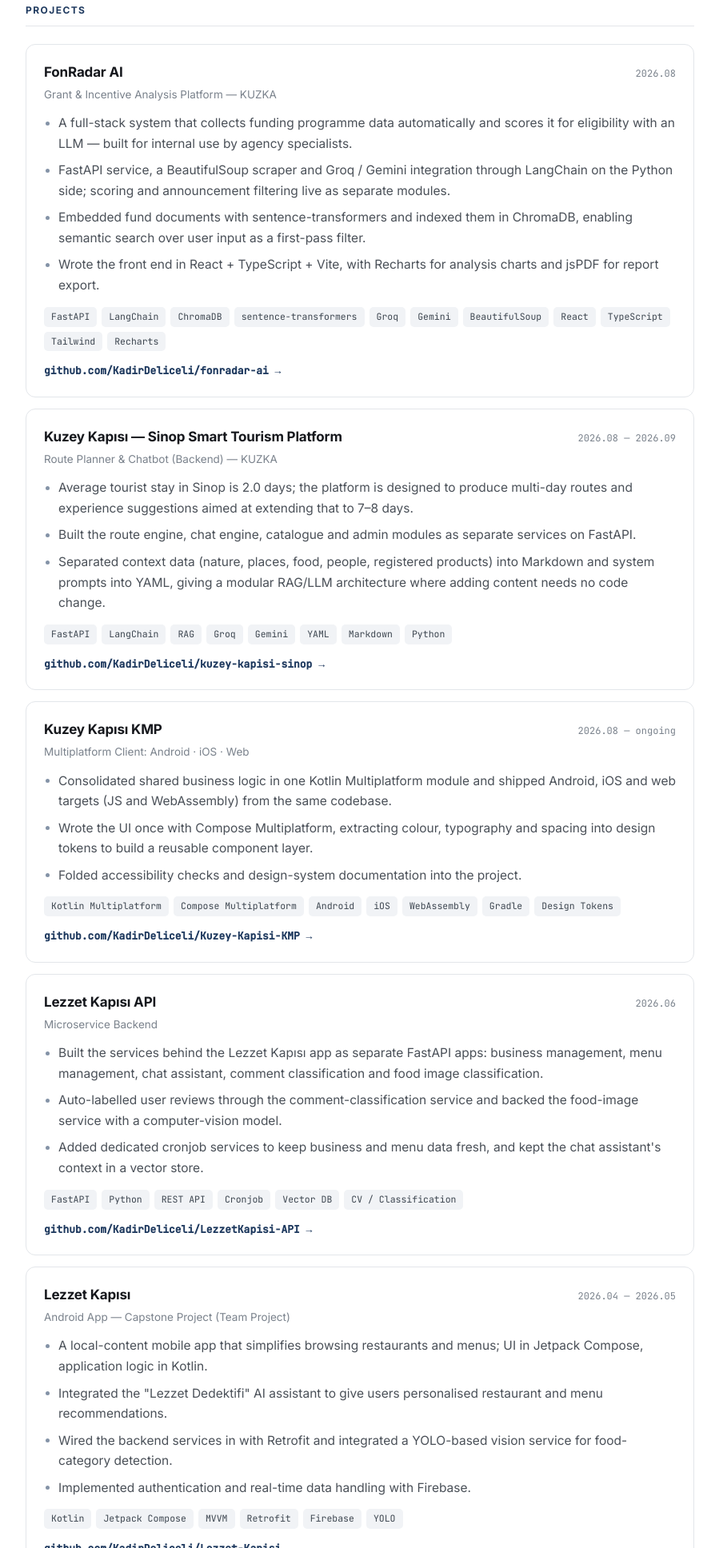
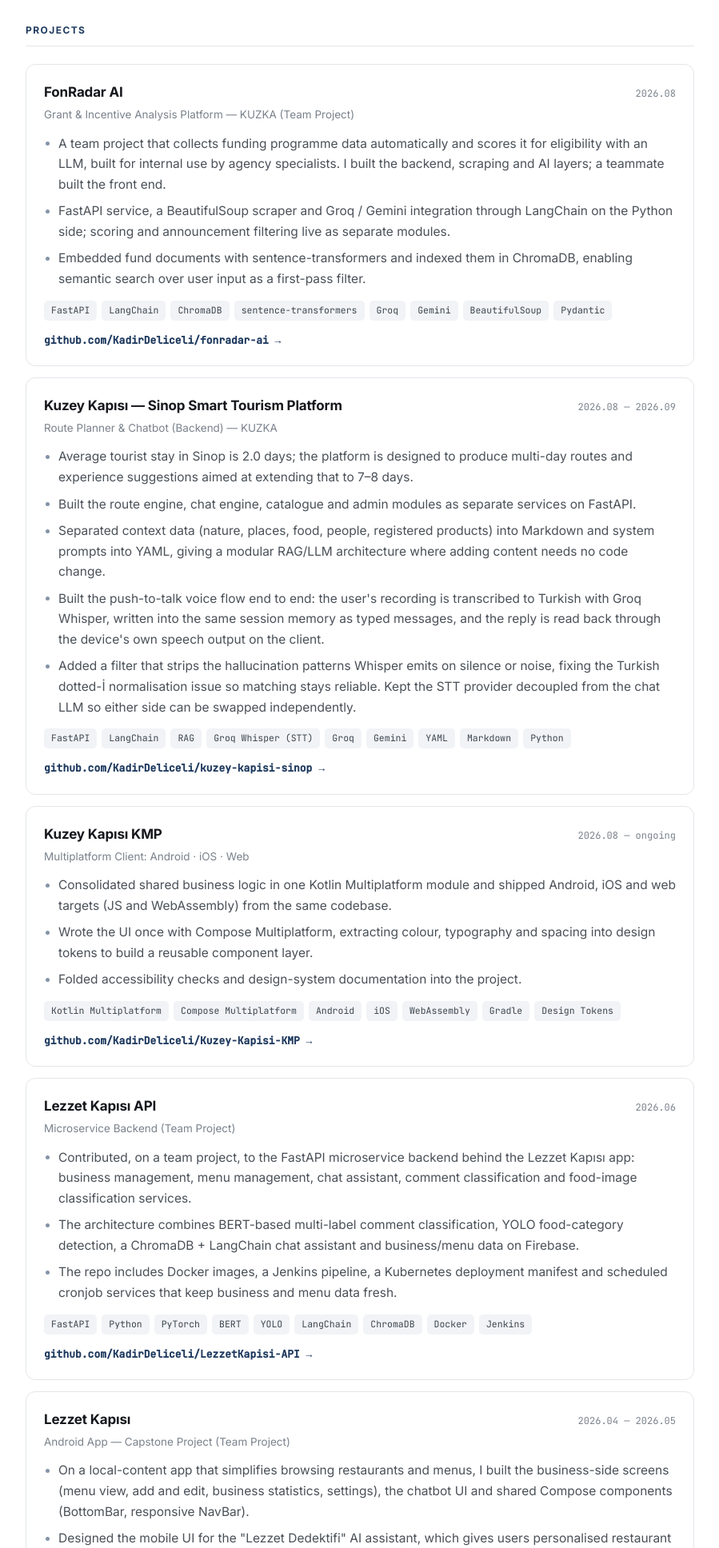
Before and after one commit to KadirDeliceli/KadirDeliceli.github.io, a plain HTML site: page index.html in a window 1280 px wide. Shown: the part 864-2800 px from the top of the page at 80% size, without its empty margins (190-1089 px from the left). Drawn offline with Linux system fonts and the light colour scheme.

Commit message:
Update index.html

```diff
--- a/index.html
+++ b/index.html
@@ -208,7 +208,7 @@
     </div>
     <div class="org"><span data-tr>Kuzey Anadolu Kalkınma Ajansı (KUZKA) — Sinop Yatırım Destek Ofisi</span><span data-en>North Anatolia Development Agency (KUZKA) — Sinop Investment Support Office</span></div>
     <ul class="pts">
-      <li><span data-tr><strong>FonRadar AI:</strong> Farklı kaynaklardan otomatik veri toplayan ve hibe/destek fonlarını uygunluk açısından LLM ile puanlayan tam yığın bir platform geliştirdim. Ajans uzmanlarının 4-5 gün süren manuel fon tarama sürecini 5-10 dakikaya indirdim.</span><span data-en><strong>FonRadar AI:</strong> Built a full-stack platform that scrapes grant and funding data from multiple sources and scores each fund for eligibility with an LLM, cutting the agency's manual review cycle from 4–5 days to 5–10 minutes.</span></li>
+      <li><span data-tr><strong>FonRadar AI:</strong> Ekip projesinde, farklı kaynaklardan otomatik veri toplayan ve hibe/destek fonlarını uygunluk açısından LLM ile puanlayan backend, veri kazıma ve yapay zeka katmanını geliştirdim. Ajans uzmanlarının 4-5 gün süren manuel fon tarama sürecini 5-10 dakikaya indirdim.</span><span data-en><strong>FonRadar AI:</strong> On a team project, built the backend, scraping and AI layers that collect grant and funding data from multiple sources and score each fund for eligibility with an LLM, cutting the agency's manual review cycle from 4–5 days to 5–10 minutes.</span></li>
       <li><span data-tr><strong>Kuzey Kapısı — Sinop Akıllı Turizm Platformu:</strong> LangChain ve RAG mimarisiyle akıllı rota planlayıcı ve yerel bilgi asistanı kurdum; Kotlin Multiplatform ile Android, iOS ve web istemcilerini tek kod tabanından yazdım.</span><span data-en><strong>Kuzey Kapısı — Sinop Smart Tourism Platform:</strong> Built a route planner and local knowledge assistant on LangChain and RAG, plus Android, iOS and web clients from a single Kotlin Multiplatform codebase.</span></li>
       <li><span data-tr>Servisleri REST API standartlarında tasarladım; uç noktaları Postman ile test edip Git üzerinden sürüm yönetimi yaptım ve Linux sunucu ortamında çalıştırdım.</span><span data-en>Designed the services to REST conventions, tested endpoints with Postman, managed versioning through Git and deployed on Linux servers.</span></li>
       <li><span data-tr>Yatırım Destek Ofisi ekibiyle haftalık iterasyonlar halinde çalışarak teknik çıktıları bölgesel yatırım ve hibe süreçlerine entegre ettim.</span><span data-en>Worked in weekly iterations with the Investment Support Office team, feeding technical output into regional investment and grant workflows.</span></li>
@@ -224,14 +224,13 @@
       <h3>FonRadar AI</h3>
       <span class="when">2026.08</span>
     </div>
-    <p class="sub"><span data-tr>Hibe &amp; Destek Analiz Platformu — KUZKA</span><span data-en>Grant &amp; Incentive Analysis Platform — KUZKA</span></p>
+    <p class="sub"><span data-tr>Hibe &amp; Destek Analiz Platformu — KUZKA (Ekip Projesi)</span><span data-en>Grant &amp; Incentive Analysis Platform — KUZKA (Team Project)</span></p>
     <ul class="pts">
-      <li><span data-tr>Fon ve destek programı verilerini otomatik toplayan, uygunluk kriterlerine göre LLM ile puanlayan tam yığın bir sistem. Ajans uzmanlarının iç kullanımı için geliştirildi.</span><span data-en>A full-stack system that collects funding programme data automatically and scores it for eligibility with an LLM — built for internal use by agency specialists.</span></li>
+      <li><span data-tr>Fon ve destek programı verilerini otomatik toplayan, uygunluk kriterlerine göre LLM ile puanlayan, ajans uzmanlarının iç kullanımı için geliştirilmiş ekip projesi. Ben backend, veri kazıma ve yapay zeka katmanlarını geliştirdim; arayüzü ekip arkadaşım yazdı.</span><span data-en>A team project that collects funding programme data automatically and scores it for eligibility with an LLM, built for internal use by agency specialists. I built the backend, scraping and AI layers; a teammate built the front end.</span></li>
       <li><span data-tr>Python tarafında FastAPI servisi, BeautifulSoup tabanlı kazıyıcı ve LangChain üzerinden Groq / Gemini entegrasyonu; skorlama ve duyuru filtreleme ayrı modüller olarak kuruldu.</span><span data-en>FastAPI service, a BeautifulSoup scraper and Groq / Gemini integration through LangChain on the Python side; scoring and announcement filtering live as separate modules.</span></li>
       <li><span data-tr>Fon metinlerini sentence-transformers ile vektörleştirip ChromaDB'de indeksledim; kullanıcı girdisiyle semantik arama yaparak ön eleme yapılmasını sağladım.</span><span data-en>Embedded fund documents with sentence-transformers and indexed them in ChromaDB, enabling semantic search over user input as a first-pass filter.</span></li>
-      <li><span data-tr>Arayüzü React + TypeScript + Vite ile yazdım; Recharts ile analiz grafikleri, jsPDF ile rapor dışa aktarma ekledim.</span><span data-en>Wrote the front end in React + TypeScript + Vite, with Recharts for analysis charts and jsPDF for report export.</span></li>
-    </ul>
-    <div class="tags"><span class="tag">FastAPI</span><span class="tag">LangChain</span><span class="tag">ChromaDB</span><span class="tag">sentence-transformers</span><span class="tag">Groq</span><span class="tag">Gemini</span><span class="tag">BeautifulSoup</span><span class="tag">React</span><span class="tag">TypeScript</span><span class="tag">Tailwind</span><span class="tag">Recharts</span></div>
+          </ul>
+    <div class="tags"><span class="tag">FastAPI</span><span class="tag">LangChain</span><span class="tag">ChromaDB</span><span class="tag">sentence-transformers</span><span class="tag">Groq</span><span class="tag">Gemini</span><span class="tag">BeautifulSoup</span><span class="tag">Pydantic</span></div>
     <a class="repo" href="https://github.com/KadirDeliceli/fonradar-ai" target="_blank" rel="noopener">github.com/KadirDeliceli/fonradar-ai →</a>
   </article>
 
@@ -245,8 +244,10 @@
       <li><span data-tr>Sinop'ta ortalama turist kalış süresi 2,0 gün; platformu bu süreyi 7-8 güne çıkarma hedefiyle çok günlük rota ve deneyim önerileri üretecek şekilde kurguladım.</span><span data-en>Average tourist stay in Sinop is 2.0 days; the platform is designed to produce multi-day routes and experience suggestions aimed at extending that to 7–8 days.</span></li>
       <li><span data-tr>Rota motoru, sohbet motoru, katalog ve yönetim modüllerini ayrı servisler olarak FastAPI üzerine kurdum.</span><span data-en>Built the route engine, chat engine, catalogue and admin modules as separate services on FastAPI.</span></li>
       <li><span data-tr>Bağlam verilerini (doğa, mekânlar, lezzetler, kişiler, tescilli ürünler) Markdown, sistem istemlerini YAML olarak ayrıştırarak modüler ve sürdürülebilir bir RAG/LLM mimarisi kurdum — yeni içerik eklemek kod değişikliği gerektirmiyor.</span><span data-en>Separated context data (nature, places, food, people, registered products) into Markdown and system prompts into YAML, giving a modular RAG/LLM architecture where adding content needs no code change.</span></li>
+      <li><span data-tr>Bas-konuş sesli sohbet akışını uçtan uca kurdum: kullanıcının ses kaydı Groq Whisper ile Türkçe metne çevriliyor, yazılı mesajlarla aynı oturum hafızasına yazılıyor, üretilen cevap ise istemcide cihazın kendi ses çıkışıyla okunuyor.</span><span data-en>Built the push-to-talk voice flow end to end: the user's recording is transcribed to Turkish with Groq Whisper, written into the same session memory as typed messages, and the reply is read back through the device's own speech output on the client.</span></li>
+      <li><span data-tr>Whisper'ın sessizlik ve gürültüde ürettiği bilinen halüsinasyon kalıplarını eleyen bir filtre yazdım; Türkçe büyük "İ" harfinin normalizasyon sorununu çözerek eşleştirmeyi güvenilir hale getirdim. STT sağlayıcısını sohbet LLM'inden bağımsız tutarak iki tarafı ayrı ayrı değiştirilebilir bıraktım.</span><span data-en>Added a filter that strips the hallucination patterns Whisper emits on silence or noise, fixing the Turkish dotted-İ normalisation issue so matching stays reliable. Kept the STT provider decoupled from the chat LLM so either side can be swapped independently.</span></li>
     </ul>
-    <div class="tags"><span class="tag">FastAPI</span><span class="tag">LangChain</span><span class="tag">RAG</span><span class="tag">Groq</span><span class="tag">Gemini</span><span class="tag">YAML</span><span class="tag">Markdown</span><span class="tag">Python</span></div>
+    <div class="tags"><span class="tag">FastAPI</span><span class="tag">LangChain</span><span class="tag">RAG</span><span class="tag">Groq Whisper (STT)</span><span class="tag">Groq</span><span class="tag">Gemini</span><span class="tag">YAML</span><span class="tag">Markdown</span><span class="tag">Python</span></div>
     <a class="repo" href="https://github.com/KadirDeliceli/kuzey-kapisi-sinop" target="_blank" rel="noopener">github.com/KadirDeliceli/kuzey-kapisi-sinop →</a>
   </article>
 
@@ -270,13 +271,13 @@
       <h3>Lezzet Kapısı API</h3>
       <span class="when">2026.06</span>
     </div>
-    <p class="sub"><span data-tr>Mikroservis Tabanlı Backend</span><span data-en>Microservice Backend</span></p>
+    <p class="sub"><span data-tr>Mikroservis Tabanlı Backend (Ekip Projesi)</span><span data-en>Microservice Backend (Team Project)</span></p>
     <ul class="pts">
-      <li><span data-tr>Lezzet Kapısı mobil uygulamasının arkasındaki servisleri FastAPI ile ayrı ayrı yazdım: işletme yönetimi, menü yönetimi, sohbet asistanı, yorum sınıflandırma ve yemek görseli sınıflandırma.</span><span data-en>Built the services behind the Lezzet Kapısı app as separate FastAPI apps: business management, menu management, chat assistant, comment classification and food image classification.</span></li>
-      <li><span data-tr>Yorum sınıflandırma servisiyle kullanıcı yorumlarını otomatik etiketledim; yemek görseli sınıflandırma servisini bilgisayarlı görü modeliyle besledim.</span><span data-en>Auto-labelled user reviews through the comment-classification service and backed the food-image service with a computer-vision model.</span></li>
-      <li><span data-tr>İşletme ve menü verilerinin düzenli güncellenmesi için ayrı cronjob servisleri kurdum; sohbet asistanının bağlamını vektör veritabanında tuttum.</span><span data-en>Added dedicated cronjob services to keep business and menu data fresh, and kept the chat assistant's context in a vector store.</span></li>
+      <li><span data-tr>Lezzet Kapısı mobil uygulamasını besleyen FastAPI tabanlı mikroservis backend’inin (işletme yönetimi, menü yönetimi, sohbet asistanı, yorum sınıflandırma ve yemek görseli sınıflandırma servisleri) geliştirilmesine ekip projesinde katkı sağladım.</span><span data-en>Contributed, on a team project, to the FastAPI microservice backend behind the Lezzet Kapısı app: business management, menu management, chat assistant, comment classification and food-image classification services.</span></li>
+      <li><span data-tr>Mimaride BERT tabanlı çok etiketli yorum sınıflandırma, YOLO ile yemek kategorisi tespiti, ChromaDB + LangChain ile sohbet asistanı ve Firebase üzerinde işletme/menü verisi yer alıyor.</span><span data-en>The architecture combines BERT-based multi-label comment classification, YOLO food-category detection, a ChromaDB + LangChain chat assistant and business/menu data on Firebase.</span></li>
+      <li><span data-tr>Depo; Docker imajları, Jenkins pipeline’ı, Kubernetes dağıtım manifesti ve işletme/menü verisini düzenli güncelleyen zamanlanmış cronjob servisleri içeriyor.</span><span data-en>The repo includes Docker images, a Jenkins pipeline, a Kubernetes deployment manifest and scheduled cronjob services that keep business and menu data fresh.</span></li>
     </ul>
-    <div class="tags"><span class="tag">FastAPI</span><span class="tag">Python</span><span class="tag">REST API</span><span class="tag">Cronjob</span><span class="tag">Vector DB</span><span class="tag">CV / Classification</span></div>
+    <div class="tags"><span class="tag">FastAPI</span><span class="tag">Python</span><span class="tag">PyTorch</span><span class="tag">BERT</span><span class="tag">YOLO</span><span class="tag">LangChain</span><span class="tag">ChromaDB</span><span class="tag">Docker</span><span class="tag">Jenkins</span></div>
     <a class="repo" href="https://github.com/KadirDeliceli/LezzetKapisi-API" target="_blank" rel="noopener">github.com/KadirDeliceli/LezzetKapisi-API →</a>
   </article>
 
@@ -287,12 +288,11 @@
     </div>
     <p class="sub"><span data-tr>Android Mobil Uygulama — Bitirme Projesi (Ekip Projesi)</span><span data-en>Android App — Capstone Project (Team Project)</span></p>
     <ul class="pts">
-      <li><span data-tr>Restoran ve menü inceleme süreçlerini kolaylaştıran yerel içerikli bir mobil uygulama; arayüzü Jetpack Compose, uygulama mantığını Kotlin ile geliştirdim.</span><span data-en>A local-content mobile app that simplifies browsing restaurants and menus; UI in Jetpack Compose, application logic in Kotlin.</span></li>
-      <li><span data-tr>"Lezzet Dedektifi" yapay zeka sohbet asistanını uygulamaya entegre ederek kullanıcılara kişiselleştirilmiş restoran ve menü önerileri sundum.</span><span data-en>Integrated the "Lezzet Dedektifi" AI assistant to give users personalised restaurant and menu recommendations.</span></li>
-      <li><span data-tr>Backend servislerini Retrofit ile bağladım; yemek kategorisi tespiti için YOLO tabanlı görü servisini uygulamaya entegre ettim.</span><span data-en>Wired the backend services in with Retrofit and integrated a YOLO-based vision service for food-category detection.</span></li>
+      <li><span data-tr>Restoran ve menü inceleme süreçlerini kolaylaştıran yerel içerikli mobil uygulamada işletme tarafı ekranlarını (menü görüntüleme, ekleme ve düzenleme, işletme istatistikleri, ayarlar), chatbot arayüzünü ve ortak Compose bileşenlerini (BottomBar, responsive NavBar) geliştirdim.</span><span data-en>On a local-content app that simplifies browsing restaurants and menus, I built the business-side screens (menu view, add and edit, business statistics, settings), the chatbot UI and shared Compose components (BottomBar, responsive NavBar).</span></li>
+      <li><span data-tr>"Lezzet Dedektifi" yapay zeka sohbet asistanının mobil arayüzünü tasarladım; asistan kullanıcılara kişiselleştirilmiş restoran ve menü önerileri sunuyor.</span><span data-en>Designed the mobile UI for the "Lezzet Dedektifi" AI assistant, which gives users personalised restaurant and menu recommendations.</span></li>
       <li><span data-tr>Firebase ile kullanıcı kimlik doğrulama ve gerçek zamanlı veri yönetimini hayata geçirdim.</span><span data-en>Implemented authentication and real-time data handling with Firebase.</span></li>
     </ul>
-    <div class="tags"><span class="tag">Kotlin</span><span class="tag">Jetpack Compose</span><span class="tag">MVVM</span><span class="tag">Retrofit</span><span class="tag">Firebase</span><span class="tag">YOLO</span></div>
+    <div class="tags"><span class="tag">Kotlin</span><span class="tag">Jetpack Compose</span><span class="tag">MVVM</span><span class="tag">Firebase</span></div>
     <a class="repo" href="https://github.com/KadirDeliceli/Lezzet-Kapisi" target="_blank" rel="noopener">github.com/KadirDeliceli/Lezzet-Kapisi →</a>
   </article>
 
@@ -362,7 +362,7 @@
   <dl style="margin:0">
     <div class="skill-row">
       <dt><span data-tr>Diller</span><span data-en>Languages</span></dt>
-      <dd>Python · Kotlin · SQL · TypeScript · Java · PHP</dd>
+      <dd>Python · Kotlin · SQL · Java · PHP</dd>
     </div>
     <div class="skill-row">
       <dt>Backend &amp; API</dt>
@@ -374,7 +374,7 @@
     </div>
     <div class="skill-row">
       <dt><span data-tr>Yapay Zeka &amp; ML</span><span data-en>AI &amp; ML</span></dt>
-      <dd><span data-tr>LangChain · RAG · Prompt Engineering · Semantik Arama (Embedding) · sentence-transformers · Groq · Gemini · Q-Learning · Genetik Algoritma · YOLOv11</span><span data-en>LangChain · RAG · Prompt Engineering · Semantic Search (Embeddings) · sentence-transformers · Groq · Gemini · Q-Learning · Genetic Algorithms · YOLOv11</span></dd>
+      <dd><span data-tr>LangChain · RAG · Prompt Engineering · Semantik Arama (Embedding) · sentence-transformers · Whisper (Konuşma Tanıma) · Groq · Gemini · Q-Learning · Genetik Algoritma · YOLOv11</span><span data-en>LangChain · RAG · Prompt Engineering · Semantic Search (Embeddings) · sentence-transformers · Whisper (Speech-to-Text) · Groq · Gemini · Q-Learning · Genetic Algorithms · YOLOv11</span></dd>
     </div>
     <div class="skill-row">
       <dt>Mobil / Multiplatform</dt>
@@ -385,8 +385,8 @@
       <dd>Docker · Kubernetes · Jenkins · GitHub Actions · Docker Hub · Git · Linux (Ubuntu) · Agile / Scrum</dd>
     </div>
     <div class="skill-row">
-      <dt><span data-tr>Frontend &amp; Veri</span><span data-en>Frontend &amp; Data</span></dt>
-      <dd>React · Vite · Tailwind CSS · Recharts · Pandas · NumPy · NetworkX · Matplotlib · BeautifulSoup</dd>
+      <dt><span data-tr>Veri &amp; Görselleştirme</span><span data-en>Data &amp; Visualisation</span></dt>
+      <dd>Pandas · NumPy · NetworkX · Matplotlib · BeautifulSoup</dd>
     </div>
   </dl>
 </section>
```
